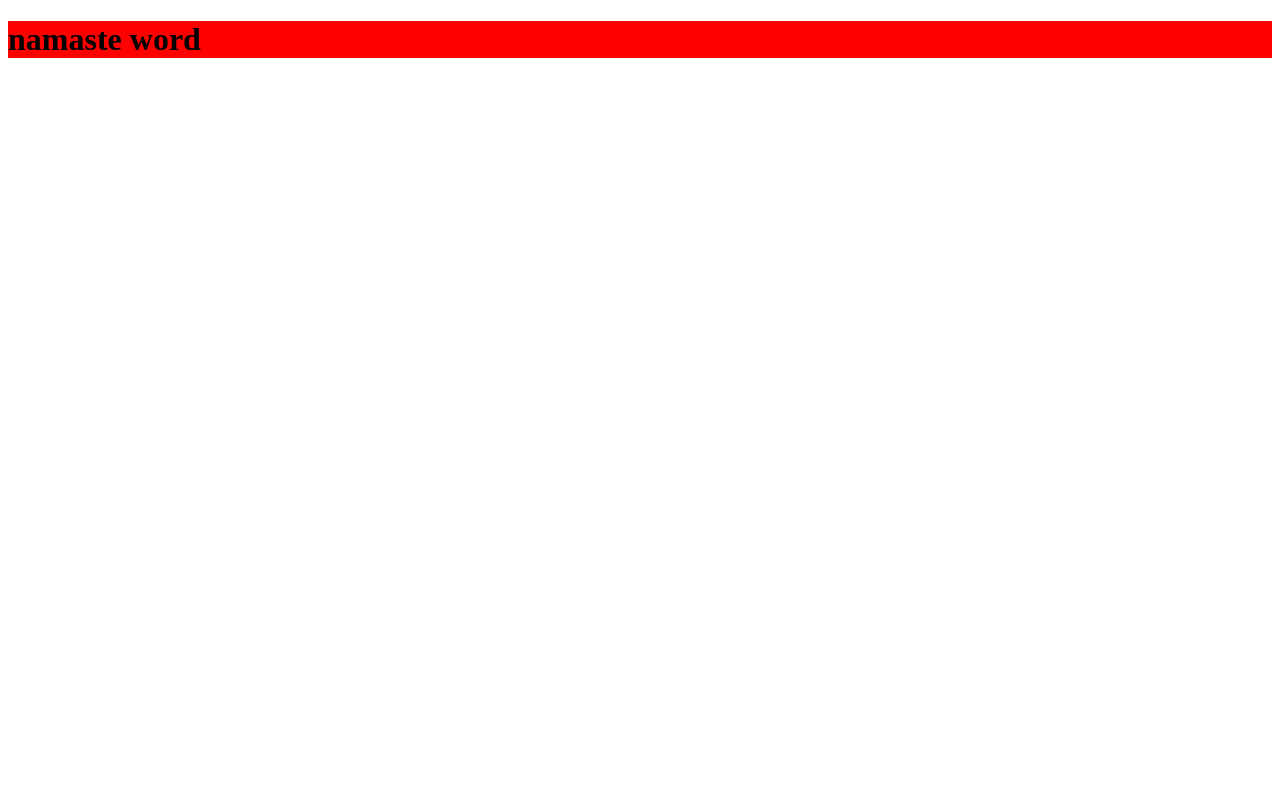
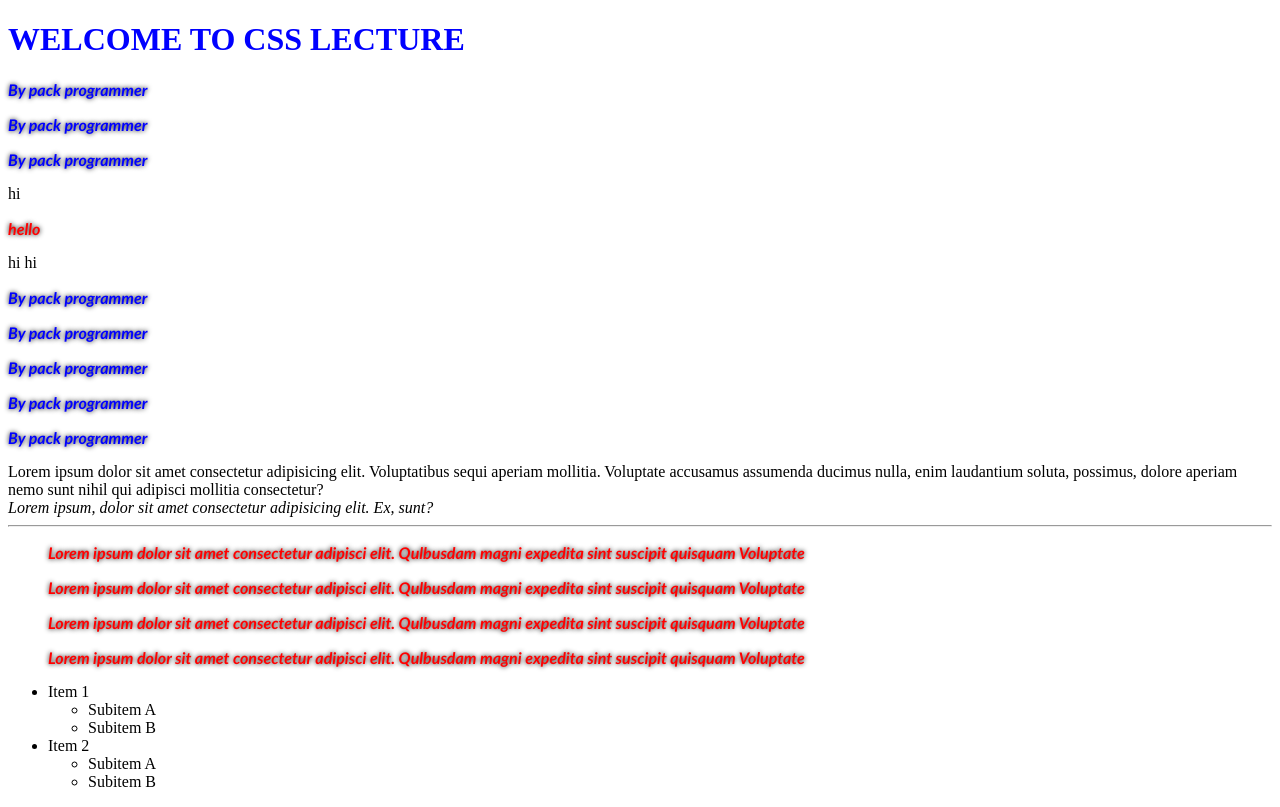
Before and after one commit to pawan7300/my-first-project, a plain HTML site: page index.html in a window 1280 px wide. Drawn offline with Linux system fonts and the light colour scheme.

Commit message:
how to add css to the html page

```diff
--- a/index.css
+++ /dev/null
@@ -1,4 +0,0 @@
-h1{
-    background-color: red
-    ;
-}
--- a/index.html
+++ b/index.html
@@ -1,13 +1,68 @@
 <!DOCTYPE html>
 <html lang="en">
+
 <head>
-    <meta charset="UTF-8">
-    <meta name="viewport" content="width=device-width, initial-scale=1.0">
-    <title>pawan</title>
-    <link rel="stylesheet" href="index.css">
+
+
+	<link rel="stylesheet" href="style.css">
+
+	<title>document</title>
+
 </head>
+
 <body>
-  <h1>namaste word</h1>
-  <script src="index.js"></script>
+
+
+
+	<h1 class="custom"> WELCOME TO CSS LECTURE</h1>
+	<p class="custom"> By pack programmer</p>
+	<p class="custom"> By pack programmer</p>
+	<p class="custom"> By pack programmer</p>
+	<span>hi
+		<div>
+			<p>hello</p>
+		</div> hi hi
+	</span>
+	<p class="custom"> By pack programmer</p>
+	<p class="custom"> By pack programmer</p>
+	<p class="custom"> By pack programmer</p>
+	<p class="custom"> By pack programmer</p>
+	<p class="custom"> By pack programmer</p>
+	<div>Lorem ipsum dolor sit amet consectetur adipisicing elit. Voluptatibus sequi aperiam mollitia. Voluptate
+		accusamus assumenda ducimus nulla, enim laudantium soluta, possimus, dolore aperiam nemo sunt nihil qui adipisci
+		mollitia consectetur?</div>
+
+	<em>Lorem ipsum, dolor sit amet consectetur adipisicing elit. Ex, sunt?</em>
+	<hr>
+
+	<ul>
+		<p>Lorem ipsum dolor sit amet consectetur adipisci elit. Qulbusdam magni expedita sint suscipit quisquam
+			Voluptate</p>
+		<p>Lorem ipsum dolor sit amet consectetur adipisci elit. Qulbusdam magni expedita sint suscipit quisquam
+			Voluptate</p>
+		<p>Lorem ipsum dolor sit amet consectetur adipisci elit. Qulbusdam magni expedita sint suscipit quisquam
+			Voluptate</p>
+		<p>Lorem ipsum dolor sit amet consectetur adipisci elit. Qulbusdam magni expedita sint suscipit quisquam
+			Voluptate</p>
+
+		<li>
+
+			<div>Item 1</div>
+			<ul>
+				<li>Subitem A</li>
+				<li>Subitem B</li>
+			</ul>
+		</li>
+
+		<li>
+
+			<div>Item 2</div>
+			<ul>
+				<li>Subitem A</li>
+				<li>Subitem B</li>
+			</ul>
+		</li>
+
 </body>
+
 </html>
--- a/index.js
+++ /dev/null
@@ -1,2 +0,0 @@
-console.log("hello world"
-)
--- /dev/null
+++ b/style.css
@@ -0,0 +1,15 @@
+p{
+    color: red;
+
+    font-family: "gill Sans","Gill Sans MT", Cambria, "Trebuchet MS", sans-serif;
+    font-size: medium;
+    font-style: italic;
+    font-weight: 900;
+
+    text-align: justify;
+
+    text-shadow:0 0  5px black ;
+}
+.custom{
+    color:blue;
+}
```
Also changed, not shown: 2 other files.
